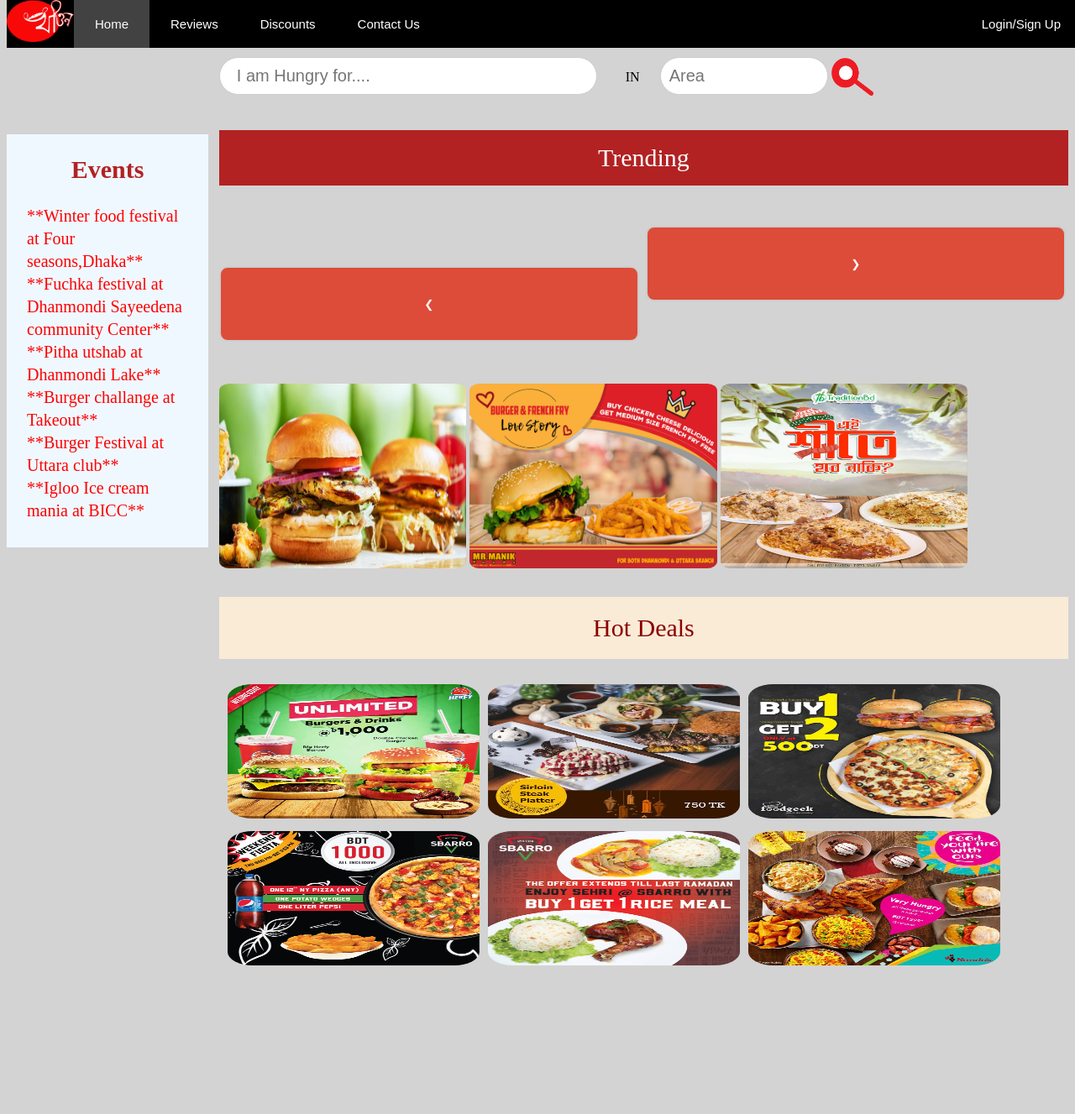
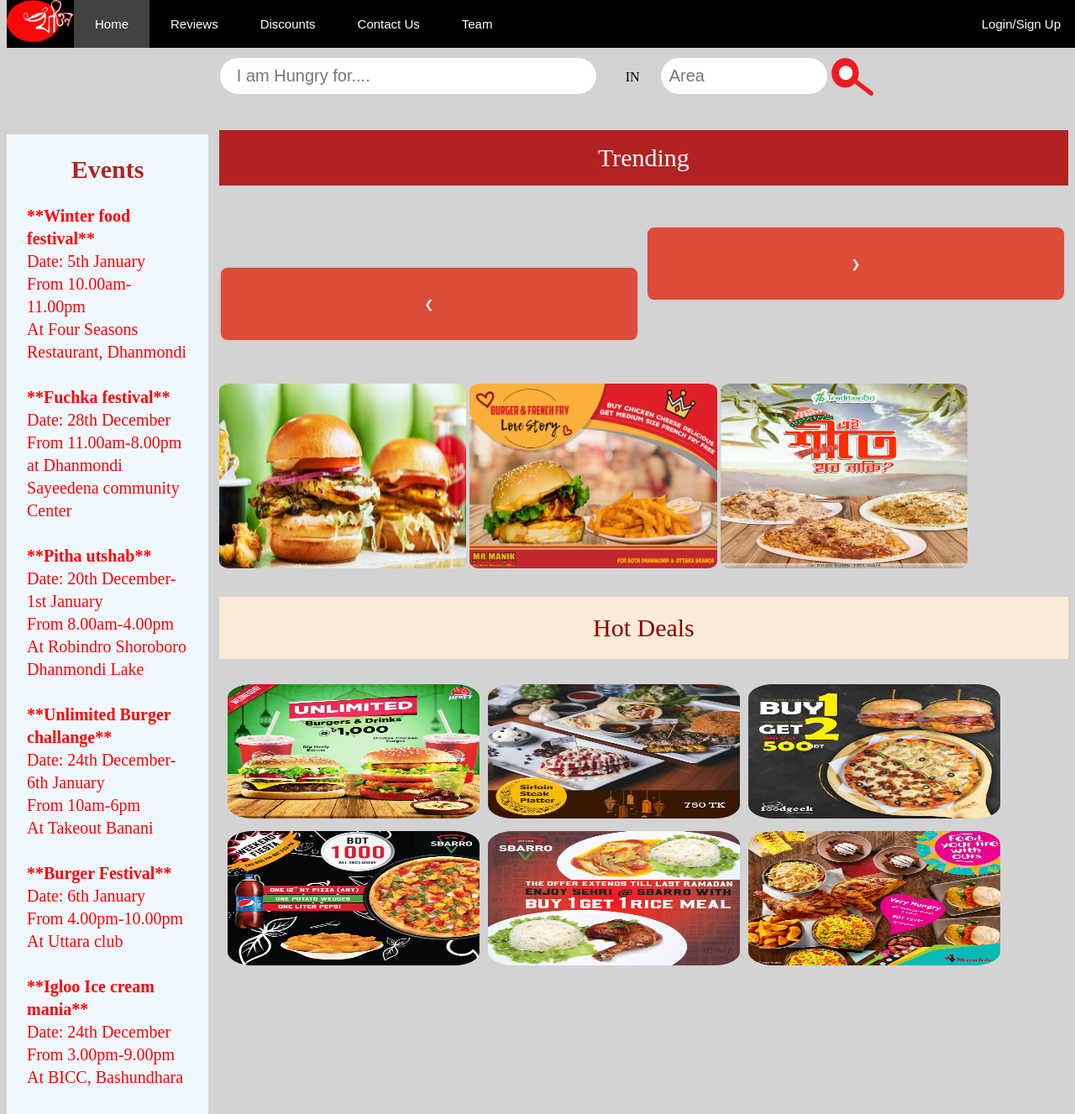
Before and after one commit to furkan13/khawon, a Django app: page /home/ in a window 1280 px wide. Shown: the whole page at 84% size. Before the commit the page ends 1150 px from the top, so only its background shows below. Run offline with Django 3.2, Linux system fonts and the light colour scheme.

Commit message:
Update home.html

```diff
--- a/home/templates/home/home.html
+++ b/home/templates/home/home.html
@@ -20,7 +20,8 @@
             <li><a href={%url "home"%} class="active">Home</a></li>
             <li><a href={%url "reviews"%}>Reviews</a></li>
             <li><a href={%url "discounts"%}>Discounts</a></li>
-            <li><a href="#">Contact Us</a></li>
+           <li><a href="contact.html">Contact Us</a></li>
+			<li><a href="team.html">Team</a></li>
                  <li style="float:right"><a href={%url "login"%}>Account</a></li>
             <li style="float:right"><a href={%url "logout"%}>logout</a></li>
 
@@ -29,7 +30,8 @@
             <li><a href={%url "home"%} class="active">Home</a></li>
            <li><a href={%url "reviews"%}>Reviews</a></li>
             <li><a href={%url "discounts"%}>Discounts</a></li>
-            <li><a href="#">Contact Us</a></li>
+           <li><a href="contact.html">Contact Us</a></li>
+			<li><a href="team.html">Team</a></li>
             <li style="float:right"><a href={%url "login"%}>Login/Sign Up</a></li>
 
         </ul>
@@ -39,14 +41,38 @@
         <h2 style="text-align: center;color: firebrick; flex: auto ">Events</h2>
         <div style="width: 80%;margin: auto;color: honeydew; line-height: 27px">
 
-            <ul style="background-color: aliceblue ;color:red">
-                <li>**Winter food festival at Four seasons,Dhaka**</li>
-                <li>**Fuchka festival at Dhanmondi Sayeedena community Center**</li>
-                <li>**Pitha utshab at Dhanmondi Lake**</li>
-                <li>**Burger challange at Takeout**</li>
-                <li>**Burger Festival at Uttara club**</li>
-                <li>**Igloo Ice cream mania at BICC**</li>
+           <ul class="sidetxt">
+                <li><b>**Winter food festival**</b><br />
+                    Date: 5th January<br />
+                    From 10.00am-11.00pm<br />
+                    At Four Seasons Restaurant, Dhanmondi<br /><br /></li>
+
+                <li><b>**Fuchka festival**</b><br />
+                    Date: 28th December<br />
+                    From 11.00am-8.00pm<br />
+                    at Dhanmondi Sayeedena community Center<br /><br /></li>
+
+                <li><b>**Pitha utshab**</b><br />
+                    Date: 20th December-1st January<br />
+                    From 8.00am-4.00pm<br />
+                    At Robindro Shoroboro Dhanmondi Lake<br /><br /></li>
+
+                <li><b>**Unlimited Burger challange**</b><br />
+                    Date: 24th December-6th January<br />
+                    From 10am-6pm<br />
+                    At Takeout Banani<br /><br /></li>
+
+                <li><b>**Burger Festival**</b><br />
+                    Date: 6th January<br />
+                    From 4.00pm-10.00pm<br />
+                    At Uttara club<br /><br /></li>
+
+                <li><b>**Igloo Ice cream mania**</b><br />
+                    Date: 24th December<br />
+                    From 3.00pm-9.00pm<br />
+                    At BICC, Bashundhara</li>
             </ul>
+
 
 
         </div>
```
